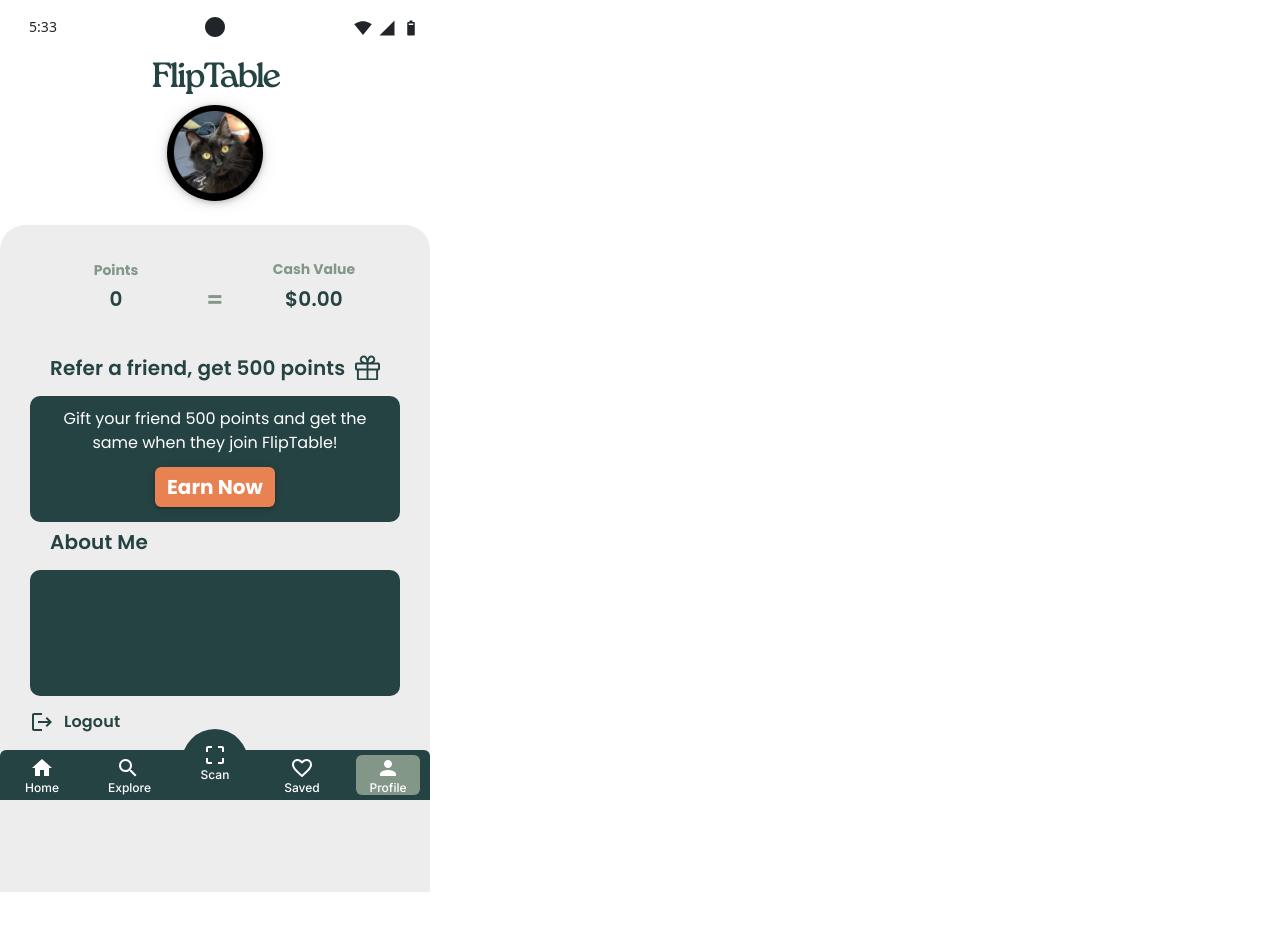
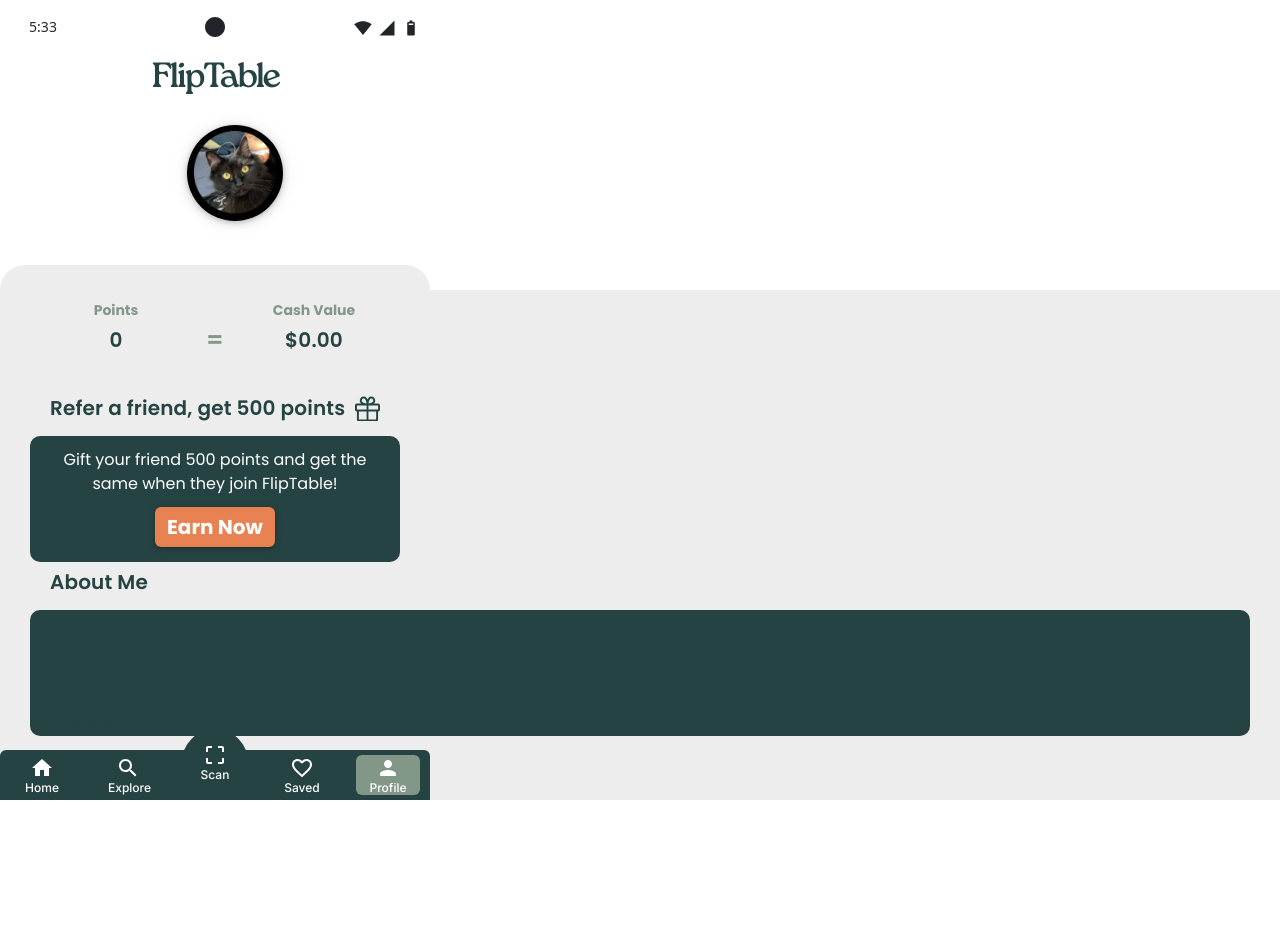
Before and after one commit to sei43-projectFlipTable/FlipTable, a React (Vite) app in the folder front-end/: page /profile in a window 1280 px wide. Built offline with nearby package versions, Linux system fonts and the light colour scheme; no server answers.

Commit message:
Centralised update and commit button in aboutMe

```diff
--- a/front-end/src/components/css/AboutMe.module.css
+++ b/front-end/src/components/css/AboutMe.module.css
@@ -99,8 +99,8 @@
   flex-grow: 0;
 }
 .referralButton {
-  /* display: flex;
-  flex-direction: row; */
+  /* display: flex; */
+  /* flex-direction: row; */
   width: 96px;
   height: 30px;
   font-family: "Poppins";
@@ -108,7 +108,7 @@
   font-weight: 700;
   font-size: 20px;
   line-height: 30px;
-  display: flex;
+  justify-content: center;
   align-items: center;
   text-align: center;
   color: #ffffff;
--- a/front-end/src/pages/ProfilePage.jsx
+++ b/front-end/src/pages/ProfilePage.jsx
@@ -39,9 +39,12 @@ function ProfilePage() {
     <>
       <PhoneTopBar />
       <AppHeader />
-      <div className={styles.profilePicSpace}>
-        <img className={styles.profilePic} src="/catProfilePic.png" />
-        <div className={styles.username}>{userBio}</div>
+
+      <div className={styles.profileContainer}>
+        <div className={styles.profilePicSpace}>
+          <img className={styles.profilePic} src="/catProfilePic.png" />
+          <div className={styles.username}>{userBio}</div>
+        </div>
       </div>
       <div className={styles.emptyDiv}></div>
       <div className={styles.scrollable}>
--- a/front-end/src/pages/css/ProfilePage.module.css
+++ b/front-end/src/pages/css/ProfilePage.module.css
@@ -25,9 +25,15 @@
 }
 
 .scrollable {
-  /* position: absolute; */
-  height: calc(100vh -250);
-  overflow: scroll;
+  /* position: absolute;
+  height: calc(100vh -200);
+  overflow: scroll; */
+  position: absolute;
+  top: 290px; /* Adjust the top value to leave space for the header */
+  bottom: 0;
+  left: 0;
+  right: 0;
+  overflow-y: auto;
 }
 
 .emptyDiv {
@@ -37,31 +43,28 @@
   border-radius: 25px 25px 0px 0px;
   position: relative;
 }
-
+.profileContainer {
+  padding: 20px;
+}
 .profilePicSpace {
   display: flex;
   flex-direction: column;
   align-items: center;
-  padding: 0px;
 
   width: 430px;
   height: 120px;
   left: calc(50% - 430px / 2);
-  top: 132px;
+  top: 135px;
 }
 
 .profilePic {
   width: 96px;
   height: 96px;
   border-radius: 48px 48px 48px 48px;
-  /* background: url(image.png); */
-  /* 2dp | Button */
 
   filter: drop-shadow(0px 1px 2px rgba(0, 0, 0, 0.16))
     drop-shadow(0px 2px 4px rgba(0, 0, 0, 0.12))
     drop-shadow(0px 1px 8px rgba(0, 0, 0, 0.1));
-
-  /* Inside auto layout */
 
   flex: none;
   order: 0;
@@ -71,8 +74,8 @@
 .username {
   width: 168px;
   height: 24px;
-
-  /* FlipTable Text Styles/20 sp • H6 Headline */
+  padding: 2px 2px;
+  margin-top: 8px;
 
   font-family: "Poppins";
   font-style: normal;
@@ -82,11 +85,7 @@
   text-align: center;
   letter-spacing: 0.15px;
 
-  /* ◇ Light/FlipTable Colours/Primary Color */
-
   color: #264343;
-
-  /* Inside auto layout */
 
   flex: none;
   order: 1;
```
